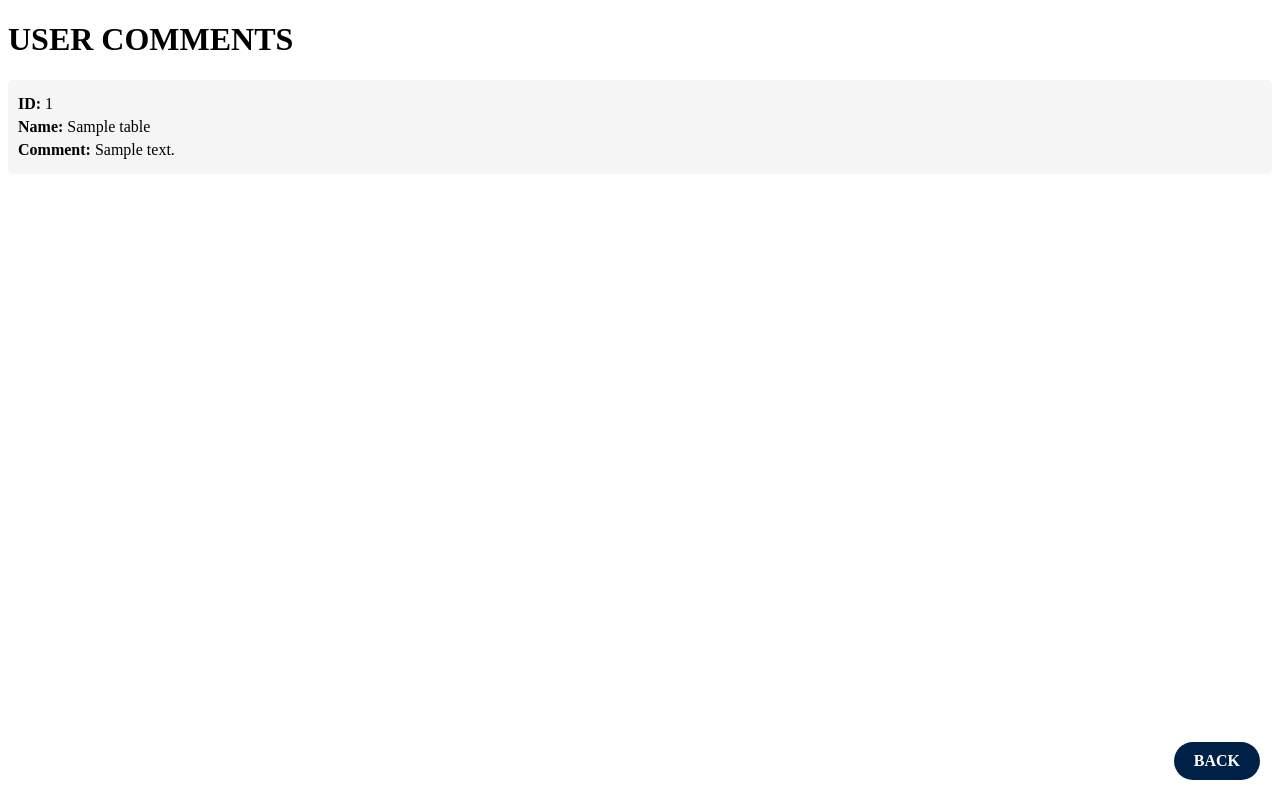
After one commit to mruduljohn/PrepIT, a PHP site: page /PrepIT/comment_view.php in a window 1280 px wide. The commit adds this page. Run offline with PHP 8.4, Linux system fonts and the light colour scheme; tables that the repository leaves empty or names only in its code hold one stand-in row (values such as "Sample post").

Commit message:
Comments view page created

```diff
--- a/admin_dashboard.php
+++ b/admin_dashboard.php
@@ -35,7 +35,7 @@ if (isset($_GET['logout'])) {
         }
 
         .card {
-            height: 250px;
+            height: 300px;
             width: 500px;
             border: none;
             border-radius: 10px;
@@ -81,6 +81,10 @@ if (isset($_GET['logout'])) {
                 </div>
 
                 <div class="text-center">
+                    <a href="comment_view.php" class="btn btn-primary btn-lg mt-4">View comments</a>
+                </div>
+
+                <div class="text-center">
                     <a href="?logout=1" class="btn btn-danger btn-lg mt-3">Logout</a>
                 </div>
             </div>
--- /dev/null
+++ b/comment_view.php
@@ -0,0 +1,80 @@
+<!DOCTYPE html>
+<html>
+<head>
+    <title>Comments</title>
+    <style>
+        .comment {
+            background-color: #f5f5f5;
+            padding: 10px;
+            margin-bottom: 10px;
+            border-radius: 5px;
+        }
+        .comment p {
+            margin: 5px 0;
+        }
+
+        .back-button {
+            position: fixed;
+            bottom: 20px;
+            right: 20px;
+            color: #fff;
+            padding: 10px 20px;
+            font-weight: bold;
+            border-radius: 20px;
+            text-transform: uppercase;
+            background-color: #002147;
+            text-decoration: none;
+        }
+
+        .back-button:hover {
+            background-color: #0f4880;
+        }
+
+        .clear {
+            clear: both;
+        }
+    </style>
+</head>
+<body>
+    <h1>USER COMMENTS</h1>
+    <div class="clear"></div>
+    <a class="back-button" href="admin_dashboard.php">Back</a>
+
+    <?php
+
+// Establish a database connection
+$servername = "localhost";
+$username = "blablaadmin";
+$password = "bla123bla456";
+$dbname = "prepit_comments";
+
+$conn = mysqli_connect($servername, $username, $password, $dbname);
+
+// Check connection
+if (!$conn) {
+    die("Connection failed: " . mysqli_connect_error());
+}
+
+    // Query to fetch data from the table
+    $sql = "SELECT id, name, comment FROM comments_table";
+    $result = $conn->query($sql);
+
+    // Check if there are any records in the table
+    if ($result->num_rows > 0) {
+        // Output each row of data
+        while ($row = $result->fetch_assoc()) {
+            echo '<div class="comment">';
+            echo "<p><strong>ID:</strong> " . $row['id'] . "</p>";
+            echo "<p><strong>Name:</strong> " . $row['name'] . "</p>";
+            echo "<p><strong>Comment:</strong> " . $row['comment'] . "</p>";
+            echo '</div>';
+        }
+    } else {
+        echo "No records found in the table.";
+    }
+
+    mysqli_close($conn);
+    ?>
+
+</body>
+</html>
```
Also changed, not shown: submit_comment.php (+33 -2 lines).
